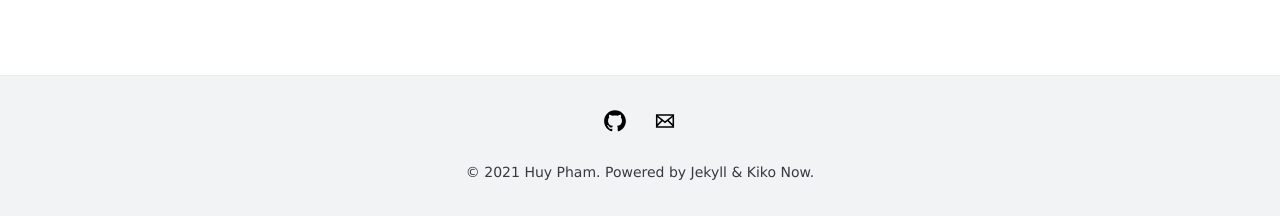
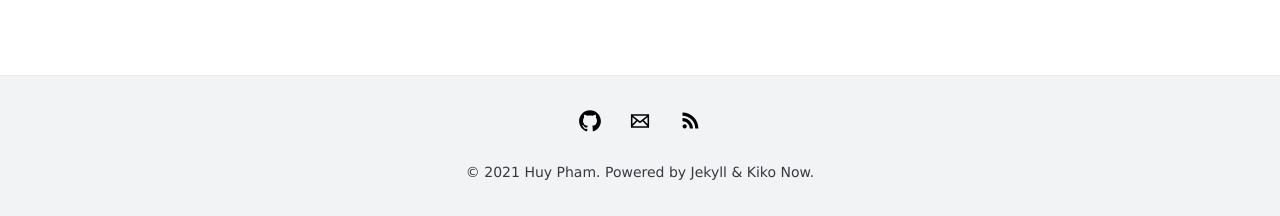
Before and after one commit to coder7eeN/coder7eeN.github.io, a Jekyll site: the page built from index.html, in a window 1280 px wide. Shown: the part 982-1198 px from the top of the page. Built offline with Jekyll 4.4.1, drawn with Linux system fonts in a browser that asks for light colours; the list of posts is cut into pages by our own code.

Commit message:
chore: show rss icon

```diff
--- a/_config.yml
+++ b/_config.yml
@@ -49,7 +49,7 @@
   instagram:
   linkedin:
   pinterest:
-  rss: # just type anything here for a working RSS icon
+  rss: coderseventeen # just type anything here for a working RSS icon
   stackoverflow: # your stackoverflow profile, e.g. "users/50476/bart-kiers"
   tumblr: # https://<username>.tumblr.com
   twitter: # personal Twitter
```
